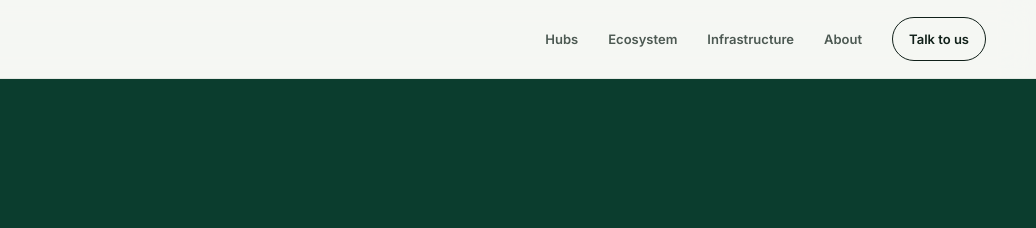
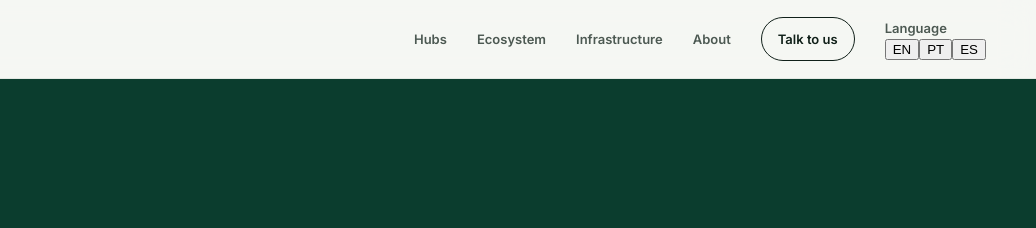
Before and after one commit to eliezermardegan/hub-carbon, a plain HTML site: page pages/contact.html in a window 1280 px wide. Shown: the top 228 px of the page, 244-1280 px from the left. Drawn offline with Linux system fonts and the light colour scheme.

Commit message:
feat: enable multilingual navigation across site pages

```diff
--- a/pages/contact.html
+++ b/pages/contact.html
@@ -47,6 +47,7 @@ formspree('initForm', { formElement: '#contact-form', formId: 'xppzgddy' });
 </script>
 <script src="https://unpkg.com/@formspree/ajax@1" defer></script>
 <script src="../js/main.js"></script>
+  <script src="../js/i18n.js" defer></script>
 <div id="cookie-banner" class="cookie-banner" role="region" aria-label="Cookie notice" hidden>
   <div>
     <div class="cookie-eyebrow">Privacy &amp; cookies</div>
```
